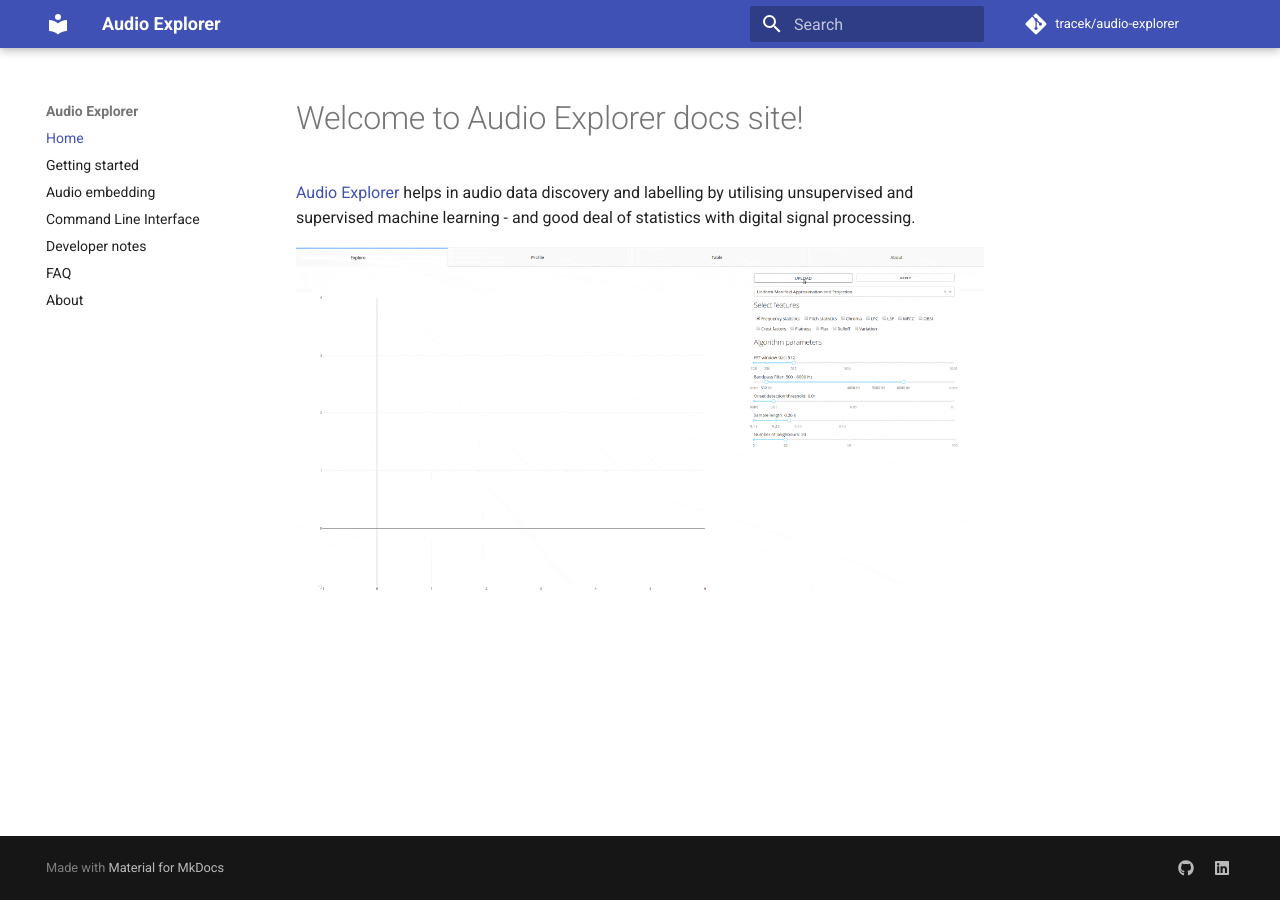
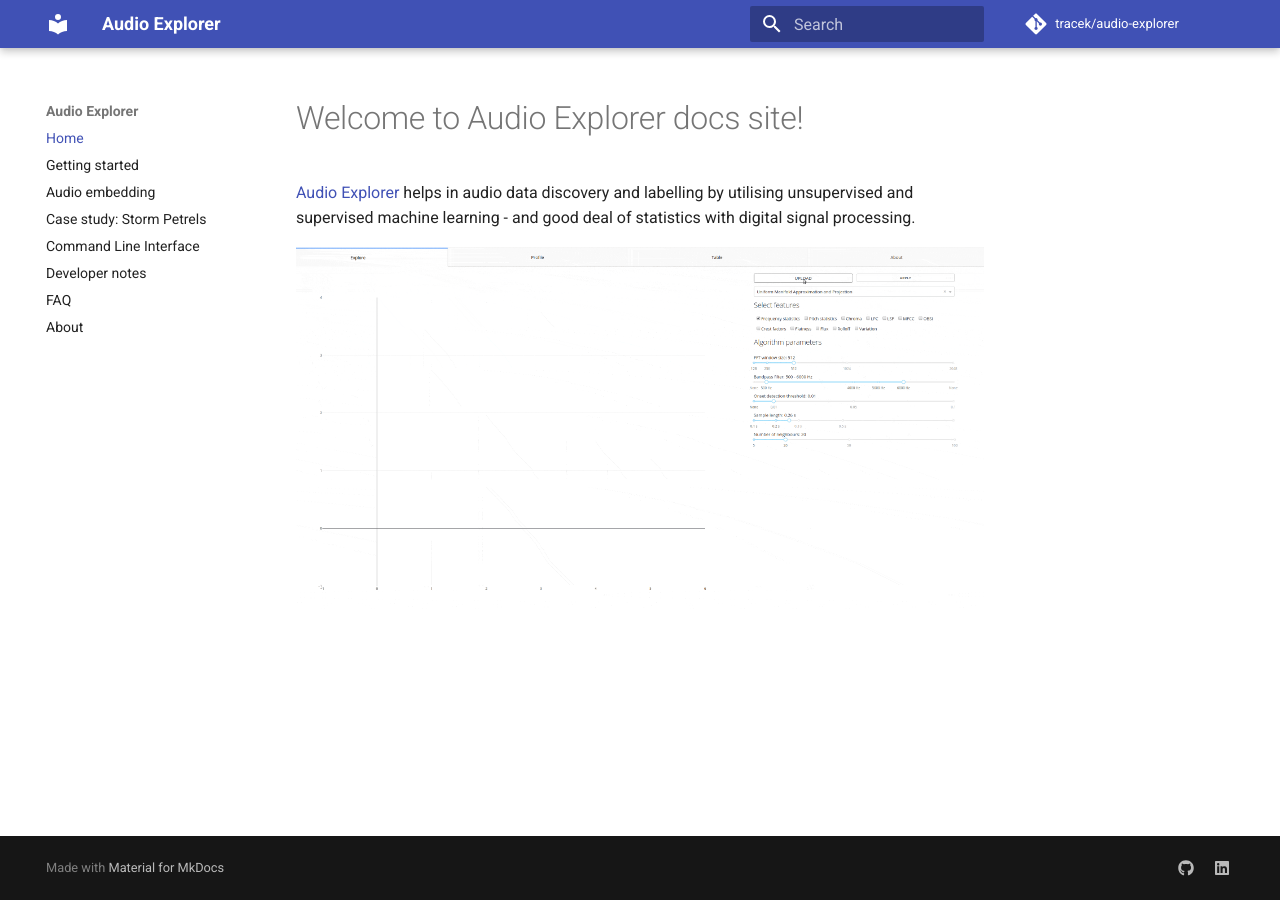
Before and after one commit to tracek/audio-explorer, an MkDocs documentation site: the page built from docs/index.md, in a window 1280 px wide. Built offline with MkDocs 1.6.1 and Material for MkDocs 9.7.7, drawn with Linux system fonts in a browser that asks for light colours; comment, search, counter and statistics services are not loaded.

Commit message:
add a new section

```diff
--- a/mkdocs.yml
+++ b/mkdocs.yml
@@ -9,6 +9,7 @@
   - Home: index.md
   - getting_started.md
   - audio_embedding.md
+  - case_storm_petrels.md
   - command_line.md
   - developer_notes.md
   - faq.md
```
